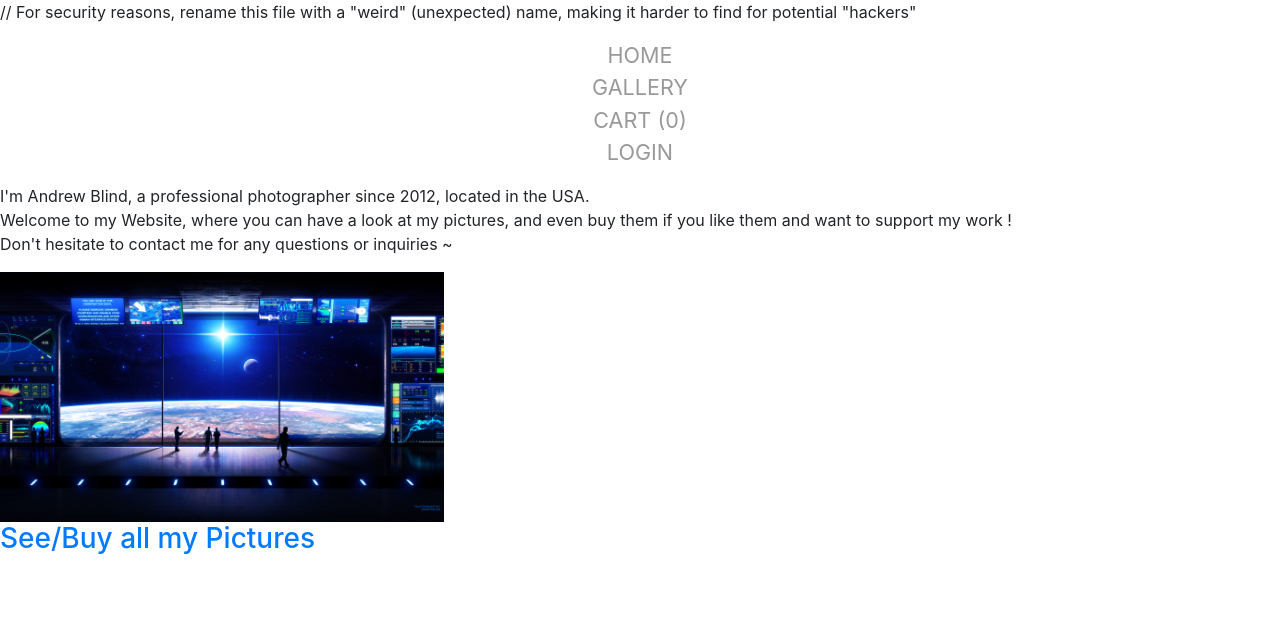
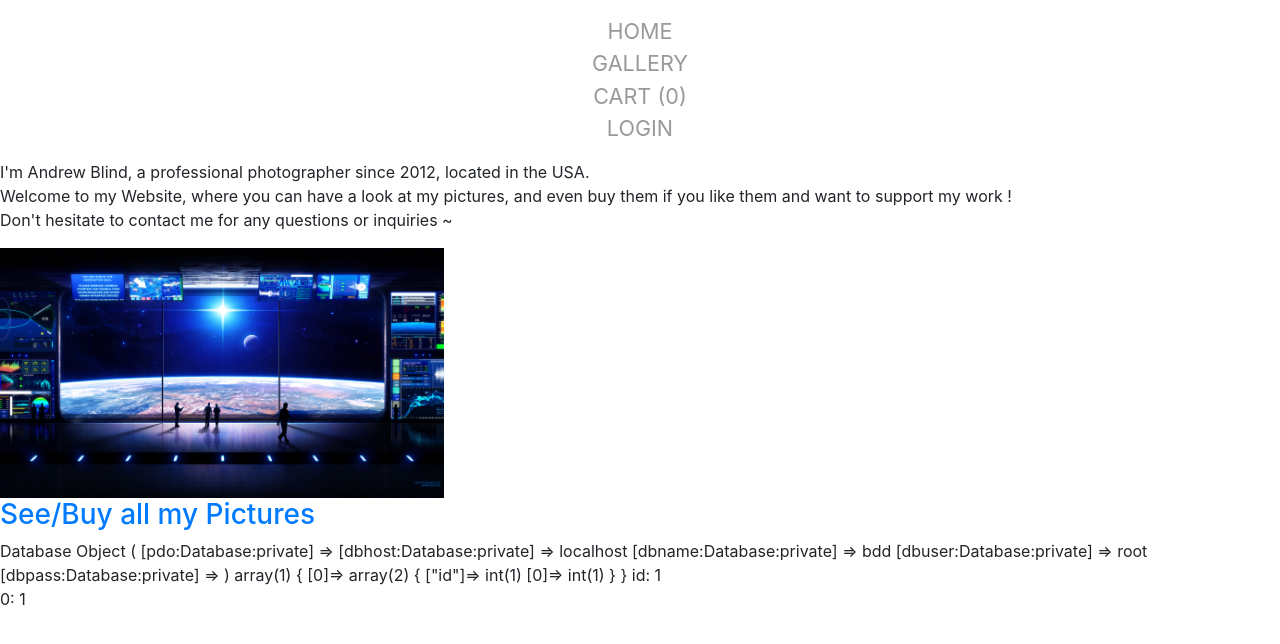
Before and after one commit to TBG-FR/IUT_PHP_PicturesProject, a PHP site: page / in a window 1280 px wide. Shown: the top 644 px of the page. Run offline with PHP 8.4, Linux system fonts and the light colour scheme; tables that the repository leaves empty or names only in its code hold one stand-in row (values such as "Sample post"); some libraries are stand-ins or nearby versions.

Commit message:
PHP : Database class, tests on index.php
Added "database" class (from TP3) and some tests

```diff
--- a/project_site/classes/all.inc.php
+++ b/project_site/classes/all.inc.php
@@ -1,7 +1,8 @@
 <?php       // File "all.inc.php" : Include all files (classes, various things, etc.)
 
     include_once("various.inc.php"); // COMMENT
-    include_once("conf.bdd.php"); // COMMENT
+    //include_once("conf.bdd.php"); // COMMENT
+    include_once("database.php"); // COMMENT
     //include_once("example.inc.php"); // COMMENT
     //include_once("imgwatermark.inc.php"); // COMMENT
 
--- a/project_site/classes/conf.bdd.php
+++ b/project_site/classes/conf.bdd.php
@@ -1 +1,18 @@
+
+<?php
+
 // For security reasons, rename this file with a "weird" (unexpected) name, making it harder to find for potential "hackers"
+// add global ?
+/* IUT
+$host="localhost";
+$user="p1520325";
+$password="11520325";
+$name="p1520325";*/
+/* Wamp
+$host="localhost";
+$user="root";
+$password="";
+$name="bdd";*/
+
+// TO_TRANSLATE
+// on évitera de fermer la balise php pour ne pas injecter de caratères invible sur les pages parentes
--- /dev/null
+++ b/project_site/classes/database.php
@@ -0,0 +1,279 @@
+<?php
+
+	require_once('conf.bdd.php');
+
+/**
+ * Class Database
+ * pour une abstraction totale de la base de données, le but étant de simplifier le code
+ */
+class Database
+{
+    /**
+     * @var null stocke l'instance de PDO
+     */
+    private $pdo = null;
+
+    /**
+     * @var string stocke le serveur mysql
+     */
+    private $dbhost;
+
+    /**
+     * @var string le nom de la base de données mysql
+     */
+    private $dbname;
+
+    /**
+     * @var string le nom de l'utilisateur mysql
+     */
+    private $dbuser;
+
+    /**
+     * @var string le mot de passe d'accès à mysql
+     */
+    private $dbpass;
+
+    /**
+     * pour filtrer les données en encodant les caractères interprétables
+     * @param array $datas
+     * @return array
+     */
+    private function filtre($datas){
+        foreach ($datas as $k => $data){
+            $datas[$k] = htmlspecialchars($data);
+        }
+        return $datas;
+    }
+
+    /**
+     * @param string $password
+     * @return string hashed
+     */
+    private function hash($password){
+        // on choisira ici la méthode de cryptage de mot de passe
+        //return md5($password);
+        $options = array(
+            'salt' => 'Zbk6s2i!!?vs+_tM2-&-=mvTpW4ReC945VH64Vb9&7$+R2UxW6Gb!@6eH#7P' // on choisi un code pour que l'algo de cryptage soit réversible
+        );
+        return password_hash($password, CRYPT_BLOWFISH, $options);
+
+    }
+
+    /**
+     * une fonction intermédiaire qui formate les conditions d'un select
+     * @param array $data
+     * @return array
+     */
+    private function conditions($data){
+        $condition = "";
+        $values = array();
+        if(count($data) > 0){
+            foreach ($data as $key => $value){
+                if($key == "password"){
+                    $value = $this->hash($value); // si le mot de passe est recherché il faut chercher le mot de passe crypté
+                }
+                if($condition != ""){
+                    $condition .= " AND ";
+                }
+                $operateur = explode(" ", $key); // gestion des opérateurs dans les conditions : <= >= != <> LIKE
+                if(isset($operateur[1])){
+                    $condition .= $operateur[0] . " " . $operateur[1] . " ? ";
+                }else{
+                    $condition .= $operateur[0] . " = ? ";
+                }
+                $values[] = $value;
+            }
+        }
+        return array('condition' => $condition, 'values' => $values);
+    }
+
+    /**
+     * Si les champs created et/ou updated sont présents dans la table, on les remplira automatiquement
+     * @param string $table la table à tester
+     * @param bool $create
+     * @return array
+     */
+    private function setDate($table, $create = false){
+        $data = array();
+        if($create){
+            $list = $this->query("SHOW COLUMNS FROM $table WHERE field = 'created'");
+            if(count($list) > 0){
+                $data['created'] =  date("Y-m-d H:i:s");
+            }
+        }
+        $list = $this->query("SHOW COLUMNS FROM $table WHERE field = 'updated'");
+        if(count($list) > 0){
+            $data['updated'] =  date("Y-m-d H:i:s");
+        }
+        return $data;
+    }
+
+    /**
+     * Database constructor. assigne les variable de connexion à la base de données
+     * @param string $name
+     * @param string $host
+     * @param string $user
+     * @param string $password
+     */
+    public function __construct(){
+        $this->dbhost = "localhost";
+        $this->dbname = "bdd";
+        $this->dbuser = "root";
+        $this->dbpass = "";
+    }
+
+    /**
+     * initialise PDO si l'instance n'est pas créé, retourne l'instance si elle est déjà créé
+     * @return PDO
+     */
+    private function getPdo()
+    {
+        if($this->pdo === null){
+            try{
+                $this->pdo = new PDO("mysql:host={$this->dbhost};port=3306;dbname={$this->dbname}", $this->dbuser, $this->dbpass);
+            }catch (PDOException $e){
+                die("Erreur : " . $e->getMessage());
+            }
+        }
+        return $this->pdo;
+    }
+
+    /**
+     * execute une requète sql en mode préparé
+     * @param string $query la requète à exécuter
+     * @param array $values les valeurs à injecter dans la requète préparé
+     * @param bool $one si on souhaite un seul résultat
+     * @return array|boolean|object en fonction du type de résultat généré par la requète
+     */
+    public function query($query, $values = array(), $one = false){
+        $req = $this->getPdo()->prepare($query);
+        $req->execute($values);
+        //$req->setFetchMode(PDO::FETCH_OBJ); //**MODIF_PROJ***
+		$req->setFetchMode(PDO::FETCH_BOTH);
+        if(is_bool($req)){
+            return $req;
+        }
+        if($one){
+            return $req->fetch();
+        }else{
+            return $req->fetchAll();
+        }
+    }
+
+    /**
+     * lire des données d'une $table en indiquant une série d'options au format d'un tableau (voir structure tableau $default)
+     * @param string $table
+     * @param array $options
+     * @param bool $one
+     * @return array|bool|object les résultats de la requète de recherche
+     */
+    public function read($table, $options = array(), $one = false){
+        // on détermine un tableau de valeur par défaut pour éviter les test d'existance d'index
+        $default = array(
+            "conditions" => array(), // exemple : array("champ" => "valeur") correspond à WHERE champ='valeur'
+            "fields" => array(), // exemple : array('col1', 'col2', 'col6') correspond à SELECT col1,col2,col6 FROM ...
+            "limit" => null, // exemple : 10 correspond à LIMIT 10
+            "offset" => 0, // ne fonctionne que si limit est défini, en donnant une valeur numérique, correspondra à l'offset de départ
+            "order" => array() // exemple : array('col5', 'col7 DESC') correspond à ORDER BY col5, col7 DESC
+        );
+        $options = array_replace($default, $options); // on fusionne les options avec le tableau par défaut
+        $condition = $this->conditions($options['conditions']);
+
+        // on crée la chaine des champs à selectionner
+        if(count($options['fields']) > 0){
+            $fields = implode(',', $options['fields']);
+        }else{
+            $fields = "*";
+        }
+
+        $req = "SELECT " . $fields . " FROM " . $table;
+        if($condition['condition'] != ""){
+            $req .= " WHERE " . $condition['condition'];
+        }
+
+        // on crée la chaine pour le ORDER BY
+        if(count($options['order'])> 0){
+            $req .= " ORDER BY " . implode(', ', $options['order']);
+        }
+
+        // on ajoute la limite de la requète
+        if($options['limit']){
+            $req .= " LIMIT " . $options['offset'] . ", " . $options['limit'];
+        }
+
+        // on retourne le tableau des résultats
+        return $this->query($req, $condition['values'], $one);
+    }
+
+    /**
+     * ajoute des données dans la table (si l'id est défini dans $datas alors la requète fera un UPDATE
+     * @param string $table le nom de la table
+     * @param array $datas un tableau des valeurs à ajouter ex: array('col1' => 'val1', 'col2' => 'val2', 'col3' => 'val3', ...)
+     * @return bool
+     */
+    public function save($table, $datas){
+        if(count($datas) == 0){
+            return false;
+        }
+        $datas = $this->filtre($datas);
+        if(isset($datas['id']) && is_numeric($datas['id'])){
+            $id = $datas['id'];
+            unset($datas['id']);
+        }
+        if(isset($datas['password'])){ // on crypte le mot de passe si il fait parti des données
+            $datas['password'] = $this->hash($datas['password']);
+        }
+        $datas = array_merge($datas, $this->setDate($table, !isset($id))); // on appelle la méthode qui vérifie pour compléter les dates created/updated
+        $keys = array_keys($datas);
+        $values = substr(str_repeat('?,',count($keys)),0,-1);
+        if(isset($id)){ // si l'id existe on va faire une mise à jour
+            $fields = implode('=?, ',$keys);
+            $req = "UPDATE " . $table . " SET $fields=? WHERE id=" . $id;
+        }else{ // sinon on fait une insertion
+            $fields = implode(', ',$keys);
+            $req = "INSERT INTO " . $table . " ($fields) VALUES ($values)";
+        }
+        return $this->query($req, array_values($datas));
+    }
+
+    /**
+     * supprime un élément de la table dont l'id est $id
+     * @param string $table le nom de la table
+     * @param int $id l'id de l'élément à supprimer
+     * @return bool
+     */
+    public function delete($table, $id){
+        if(is_numeric($id)) {
+            $req = "DELETE FROM " . $table . " WHERE id=" . $id;
+            return $this->getPdo()->exec($req) == 1;
+        }
+        return false;
+    }
+
+    /**
+     * Méthode pour faire un UPDATE sur une table
+     * @todo cette méthode n'est pas optimale, il faudra revoir sa conception pour éviter de réaliser une boucle
+     * @param string $table
+     * @param array $datas
+     * @param array $conditions
+     * @return bool|int le nombre de champs concernés
+     */
+    public function update($table, $datas, $conditions){
+        $search = $this->read($table, $conditions); // on vérifie si il y a des correspondances dans la table selon les conditions demandées
+        if(!$search){
+            return false; // retourne false si aucun résultat
+        }
+        $cpt = 0;
+        foreach ($search as $key => $value){
+            $cpt++;
+            $datas = array_merge($datas, $this->setDate($table)); // on appelle la méthode qui vérifie pour compléter les dates created/updated
+            $datas["id"] = $value->id;
+            $this->save($table, $datas); // met à jour chaque élément trouvé dans le $search
+        }
+        return $cpt;
+    }
+}
+
+
+
+// on évitera de fermer la balise php pour ne pas injecter de caratères invible sur les pages parentes
--- a/project_site/index.php
+++ b/project_site/index.php
@@ -54,6 +54,37 @@
             <!-- Link to Gallery -->
             <h3><a href="gallery.php">See/Buy all my Pictures</a></h3>
 
+			<?php
+
+			$db = new Database();
+
+			/*$req = $db->query('SELECT * FROM phpproj_user');
+			foreach ($req as $champ => $valeur)
+				echo $champ.' --- '.$valeur.'<br />';
+
+			print_r($req);*/
+			print_r($db);
+
+			$res = $db->read('phpproj_user');
+
+			var_dump($res);
+		/*
+			foreach ($res as $row=>$entry) {
+				foreach ($entry as $field=>$entry) {
+					echo $field."---".$value."<br />";
+			}}*/
+
+			// Lecture de chaque ligne du tableau
+			foreach($res as $ligne){
+        // Lecture de chaque tableau de chaque ligne
+				foreach($ligne as $cle=>$valeur){
+                // Affichage
+				echo $cle.': '.$valeur.'<br>';
+				}
+			}
+
+			?>
+
         </div>
 
         <footer>
```
